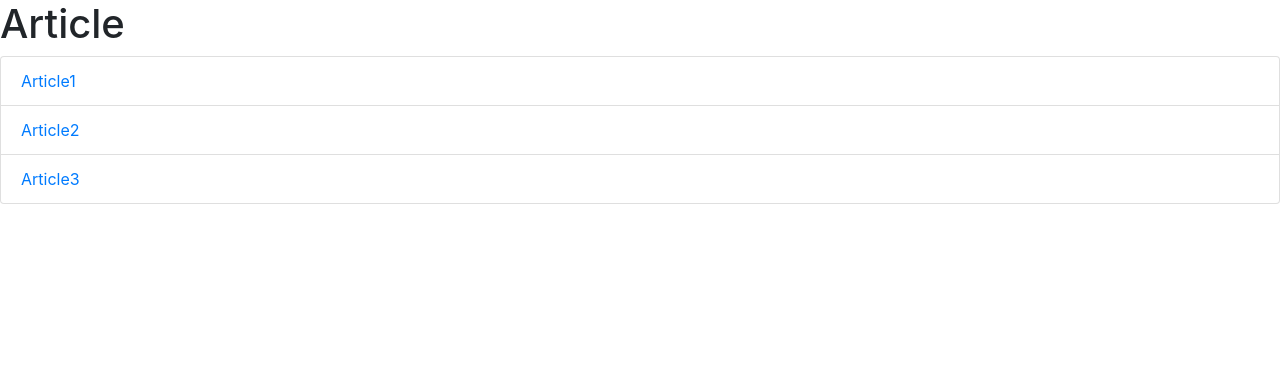
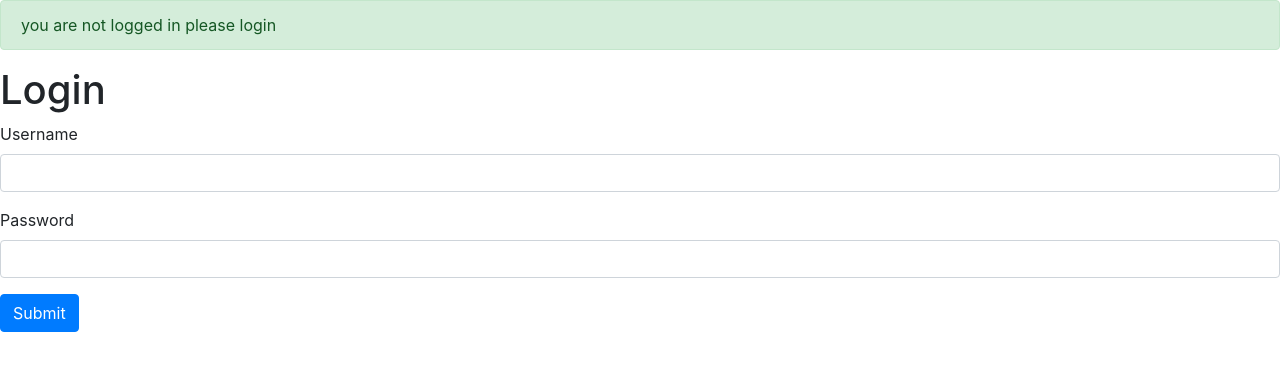
Before and after one commit to MYK077/PythonFlaskBlogApp, a Flask app: page /articles in a window 1280 px wide. Shown: the part 56-427 px from the top of the page. Run offline with Flask 2, Linux system fonts and the light colour scheme; some libraries are stand-ins or nearby versions.

Commit message:
display single article

```diff
--- a/app.py
+++ b/app.py
@@ -38,12 +38,27 @@ def about():
 # article
 @app.route("/articles")
 def articles():
-    return render_template("articles.html",articles = Articles)
+    if 'username' in session:
+        cur = mysql.connection.cursor()
+        res = cur.execute("select * from articles")
+        articles = cur.fetchall()
+        cur.close()
+        if res > 0:
+            return render_template("articles.html",articles = articles)
+    else:
+        flash("you are not logged in please login","success")
+        return render_template("login.html")
 
 #Single Article
 @app.route("/article/<string:id>")
 def article(id):
-    return render_template("article.html",id = id)
+    cur = mysql.connection.cursor()
+    res = cur.execute("select * from articles where id = %s",(id))
+    article = cur.fetchone()
+    cur.close()
+    if res > 0:
+        return render_template("article.html",article = article)
+    return render_template("login.html")
 
 # Register form class
 # http://flask.pocoo.org/docs/1.0/patterns/wtforms/
@@ -129,7 +144,7 @@ def dashboard():
         articles = cur.fetchall()
         if res > 0:
                 return render_template('dashboard.html', articles = articles)
-        return render_template('dashboard.html',username = session['username'])
+        return render_template('dashboard.html')
     else:
         flash('unauthorized,please log in','danger')
         return redirect(url_for('login'))
@@ -140,7 +155,7 @@ class AddArticle(Form):
     title = StringField('Article Title', [validators.Length(min=6, max=100)])
     body = TextAreaField('Content', [validators.DataRequired(),validators.Length(min=30)])
 
-
+# adding the article
 @app.route('/addarticle', methods=['GET','POST'])
 def addarticle():
     form = AddArticle(request.form)
@@ -155,6 +170,11 @@ def addarticle():
         flash("Article created","success")
         return redirect(url_for("dashboard"))
     return render_template('addarticle.html',form=form)
+
+
+# @app.route("edit_arcticle/<sting:id>")
+# def edit_arcticle(id):
+
 
 
     # if 'username' in session:
--- a/templates/includes/nav_.html
+++ b/templates/includes/nav_.html
@@ -15,12 +15,14 @@
         <a class="nav-link" href="articles">Articles</a>
       </li>
     </ul>
-    <ul class=" nav navbar-nav navbar-right ">
+    <ul class=" nav navbar-nav ">
       {% if session['logged_in'] %}
       <li>
         <a class="nav-link" href="dashboard">Dashboard<span class="sr-only">(current)</span></a>
       </li>
-        <li>
+    </ul>
+    <ul class="nav navbar-nav ml-auto">
+        <li >
           <a class="nav-link" href="logout">Logout<span class="sr-only">(current)</span></a>
         </li>
       {% else %}
```
Also changed, not shown: templates/article.html (+7 -1 lines), templates/dashboard.html (+5 -3 lines).
